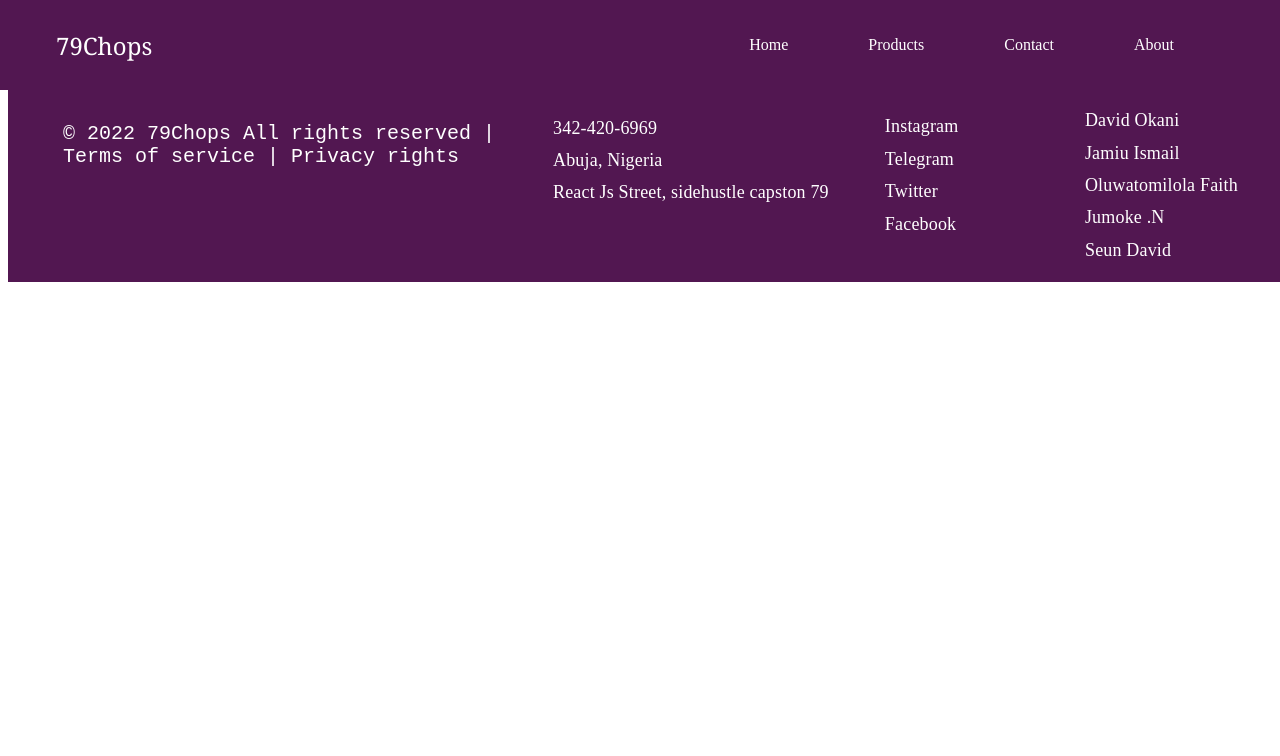
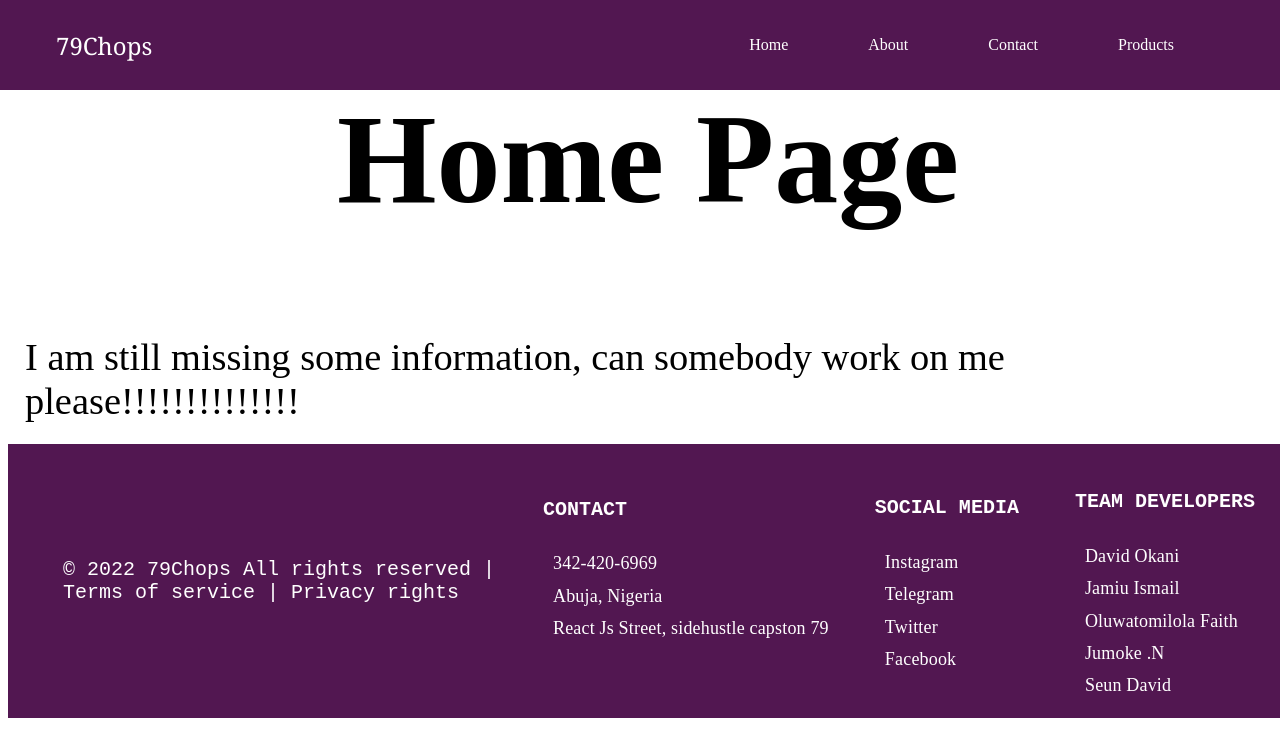
Before and after one commit to davidokani/79chops, a React (Create React App) app: page / in a window 1280 px wide. Shown: the top 756 px of the page. Built offline with nearby package versions, Linux system fonts and the light colour scheme.

Commit message:
router for navigation added

```diff
--- a/package.json
+++ b/package.json
@@ -8,6 +8,7 @@
     "@testing-library/user-event": "^13.5.0",
     "react": "^18.0.0",
     "react-dom": "^18.0.0",
+    "react-router-dom": "^6.3.0",
     "react-scripts": "5.0.1",
     "web-vitals": "^2.1.4"
   },
--- a/src/App.js
+++ b/src/App.js
@@ -1,18 +1,23 @@
 import React from 'react'
 import './App.css'
+import { Routes, Route } from 'react-router-dom'
 import Home from './pages/home/Home'
 import Navbar from './components/navbar/Navbar'
 import Footer from './components/footer/Footer'
 import About from './pages/about/About'
 import Contact from './pages/contact/Contact'
+import Products from './pages/product/Products'
 
 const App = () => {
   return (
     <div>
       <Navbar />
-      {/* <Home /> */}
-      {/* <About /> */}
-      {/* <Contact /> */}
+      <Routes>
+        <Route path='/' element={<Home />} />
+        <Route path='about' element={<About />} />
+        <Route path='contact' element={<Contact />} />
+        <Route path='products' element={<Products />} />
+      </Routes>
       <Footer />
     </div>
   )
--- a/src/components/navbar/Navbar.jsx
+++ b/src/components/navbar/Navbar.jsx
@@ -1,4 +1,5 @@
 import React from 'react'
+import { Link } from 'react-router-dom'
 import ToggleButton from '../SideDrawer/ToggleButton'
 import './navbar.css'
 
@@ -9,22 +10,22 @@ const Navbar = (props) => (
         <ToggleButton click={props.drawerClickHandler} />
       </div>
       <div className='logo'>
-        <a href='/'>79Chops</a>
+        <Link to='/'>79Chops</Link>
       </div>
       <div className='space'></div>
       <div className='links'>
         <ul>
           <li>
-            <a href='/'>Home</a>
+            <Link to='/'>Home</Link>
           </li>
           <li>
-            <a href='/'>Products</a>
+            <Link to='/about'>About</Link>
           </li>
           <li>
-            <a href='/'>Contact</a>
+            <Link to='/contact'>Contact</Link>
           </li>
           <li>
-            <a href='/'>About</a>
+            <Link to='/products'>Products</Link>
           </li>
         </ul>
       </div>
--- a/src/index.js
+++ b/src/index.js
@@ -1,10 +1,13 @@
 import React from 'react'
 import ReactDOM from 'react-dom/client'
+import { BrowserRouter } from 'react-router-dom'
 import App from './App'
 
 const root = ReactDOM.createRoot(document.getElementById('root'))
 root.render(
   <React.StrictMode>
-    <App />
+    <BrowserRouter>
+      <App />
+    </BrowserRouter>
   </React.StrictMode>
 )
--- a/src/pages/home/Home.jsx
+++ b/src/pages/home/Home.jsx
@@ -4,7 +4,11 @@ import './home.css'
 const Home = () => {
   return (
     <div>
-      <h1>Home</h1>
+      <h1>Home Page</h1>
+      <p>
+        I am still missing some information, can somebody work on me
+        please!!!!!!!!!!!!!!
+      </p>
     </div>
   )
 }
--- a/src/pages/product/Products.jsx
+++ b/src/pages/product/Products.jsx
@@ -2,7 +2,15 @@ import React from 'react'
 import './products.css'
 
 const Products = () => {
-  return <div>Products</div>
+  return (
+    <div>
+      <h1>Product Page</h1>
+      <p>
+        I am still missing some information, can somebody work on me
+        please!!!!!!!!!!!!!!
+      </p>
+    </div>
+  )
 }
 
 export default Products
```
Also changed, not shown: 1 other file (tests, documents, lock files or other folders).
